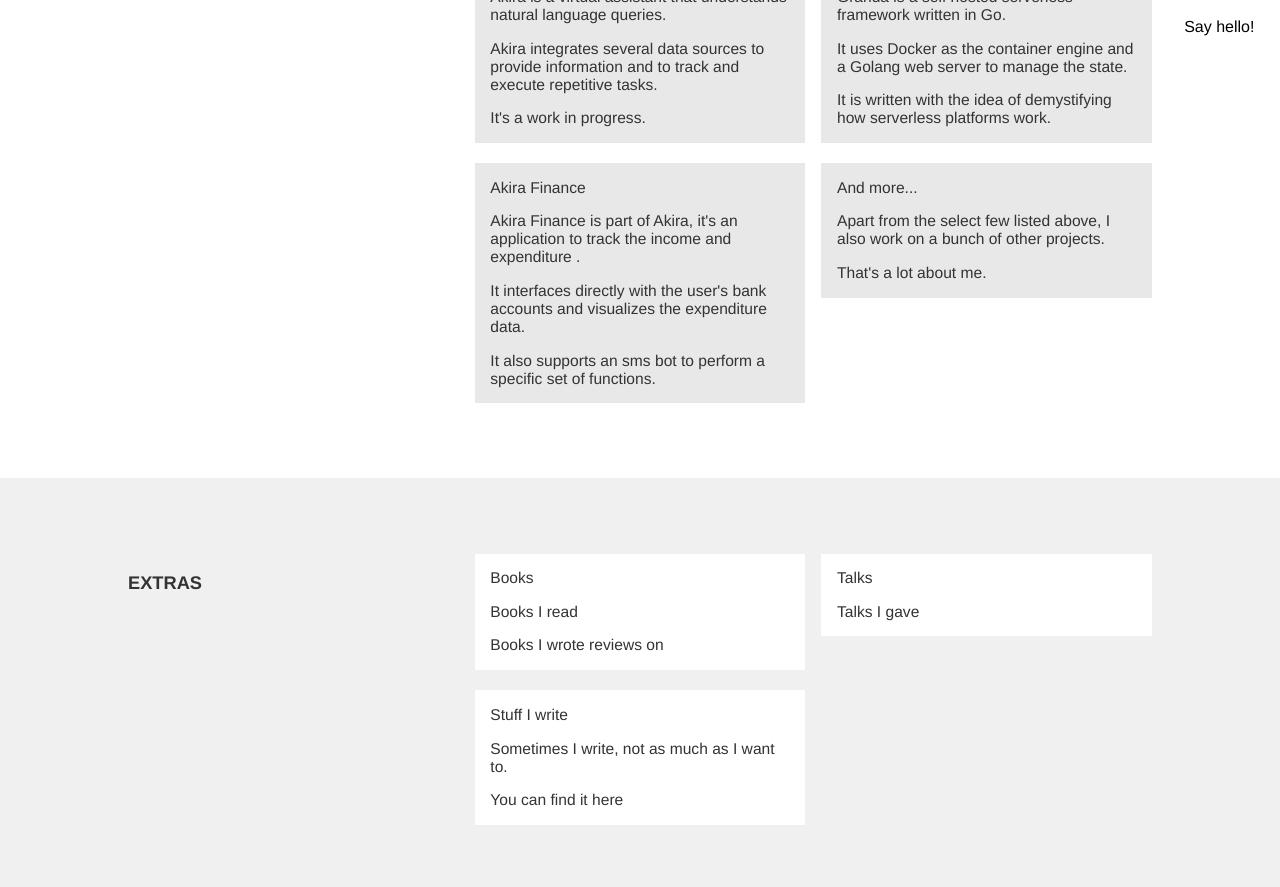
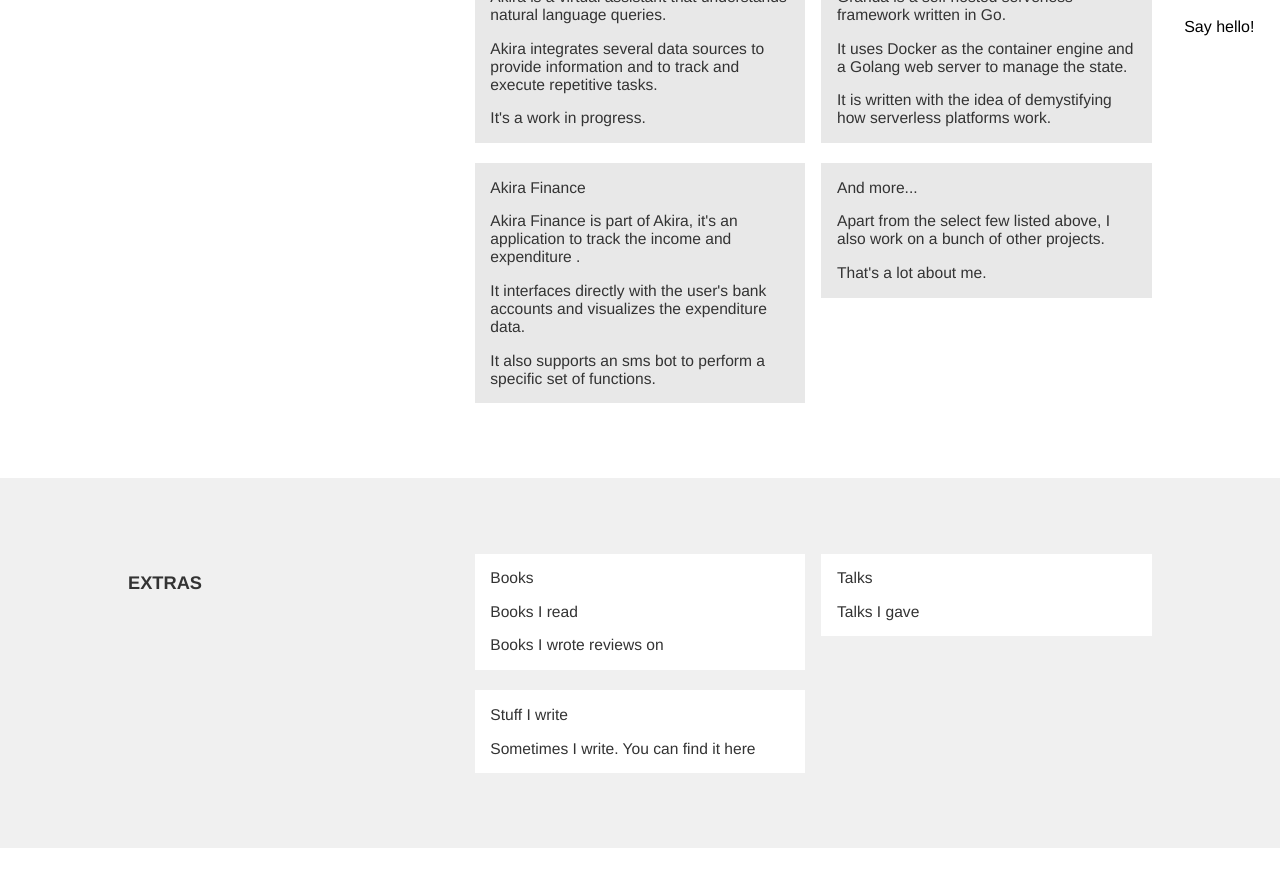
Before and after one commit to arelangi/adityarelangi.com, a Jekyll site: the page index.html, which Jekyll copies as it is, in a window 1280 px wide and 900 px high, scrolled down 758 px. Shown: the top 887 px of the window. Built offline with Jekyll 4.4.1, drawn with Linux system fonts in a browser that asks for light colours; a script that is not in the unit is left out; after the commit the page ends 1606 px from its top, so only the background shows below that.

Commit message:
Change a little copy

```diff
--- a/index.html
+++ b/index.html
@@ -50,6 +50,7 @@
         .col:first-child {
             margin-left: 0;
         }
+
         .maincontent {
             height: 100%;
             clear: both;
@@ -123,23 +124,26 @@
             right: 2%;
             z-index: 99;
         }
+
         @media screen and (max-width: 1170px) {
             .logo {
                 font-size: 4.4em;
                 margin-top: 2.2em;
             }
-            .maincontent{
+            .maincontent {
                 height: auto;
             }
         }
+
         @media screen and (max-width: 992px) {
             .logo {
                 font-size: 4em;
                 margin-top: 2.3em;
             }
         }
+
         @media screen and (max-width: 767px) {
-            .span_1_of_3{
+            .span_1_of_3 {
                 width: 100%;
                 float: none;
                 overflow: hidden;
@@ -149,7 +153,7 @@
                 font-size: 3em;
                 margin: 20px 0 0;
             }
-            .maincontent{
+            .maincontent {
                 width: 90%;
                 padding: 30px 10px;
                 overflow: hidden;
@@ -159,7 +163,7 @@
                 margin-top: 0;
                 overflow: hidden;
             }
-            .container{
+            .container {
                 overflow: hidden;
                 position: relative;
             }
@@ -176,6 +180,7 @@
                 margin: 0 0 10px;
             }
         }
+
         @media only screen and (max-width: 767px) {
             .col {
                 margin: 1% 0 1% 0%;
@@ -203,7 +208,6 @@
                 width: 100%;
             }
         }
-
     </style>
 
     <title>Aditya Relangi</title>
@@ -298,8 +302,9 @@
                     <div class="col span_1_of_3 people-sub">
                         <!--<img id="goku" src="img/landscape.png">-->
                         <p>Stuff I write</p>
-                        <p>Sometimes I write, not as much as I want to.</p>
-                        <p> You can find it <a href="/blog">here</a></p>
+                        <p>
+                            <a href="/blog">Sometimes I write. You can find it here</a>
+                        </p>
                     </div>
                 </div>
             </div>
```
